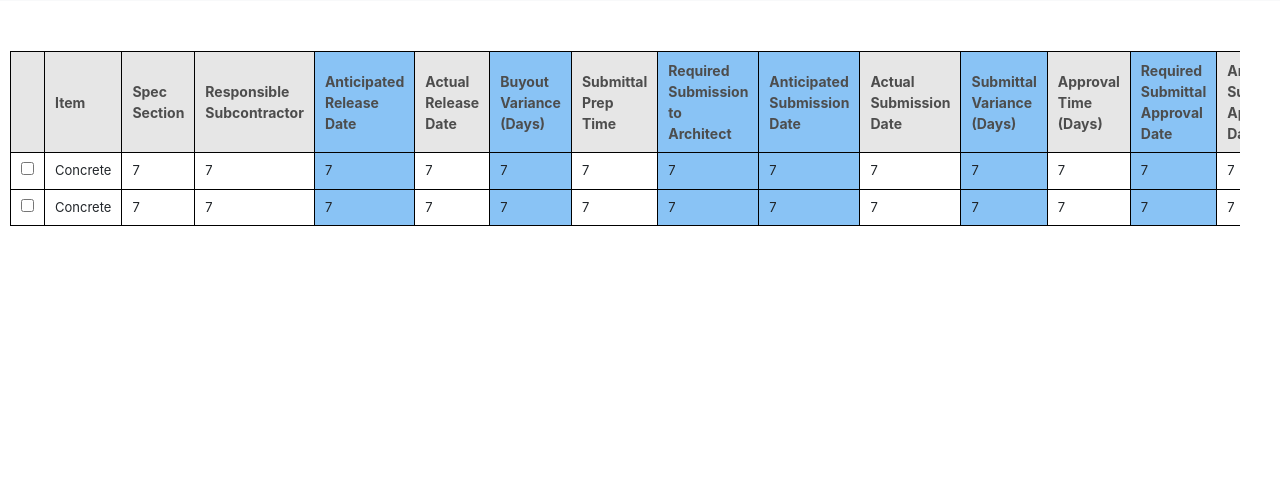
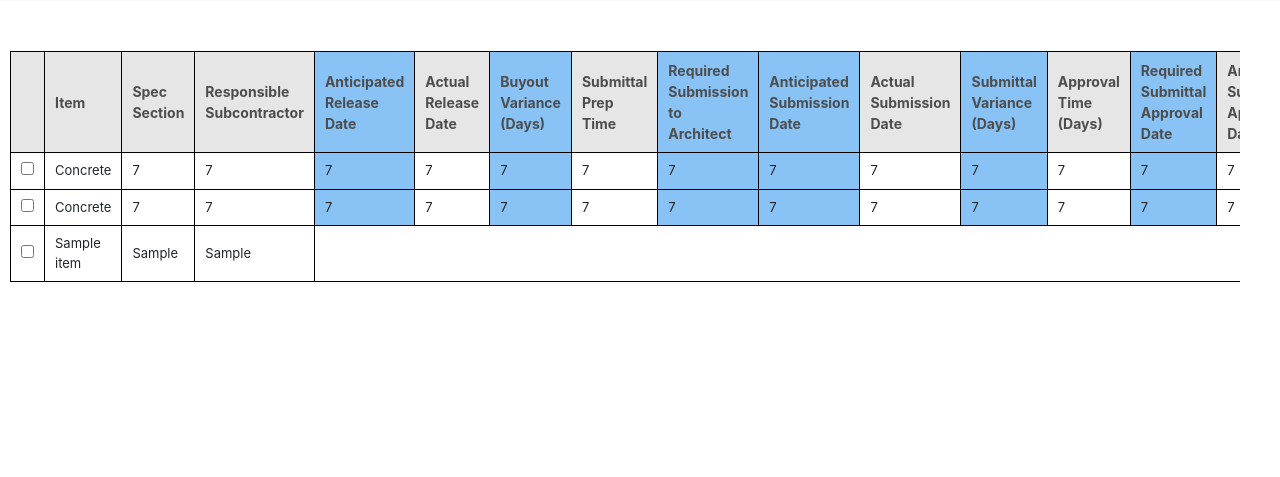
Before and after one commit to akstl1/Construction-Procurement-Log, a Node server app: template views/materials.ejs in a window 1280 px wide. Shown: the part 249-726 px from the top of the page. Run offline with Node 20, Linux system fonts and the light colour scheme; the template is opened without the code that fills it: most values are stand-ins (such as "Sample title", 1, 10 or a date in 2020); some libraries are stand-ins or nearby versions.

Commit message:
passed sql table to ejs partial materials page

```diff
--- a/app.js
+++ b/app.js
@@ -9,28 +9,6 @@ const { reduce } = require("lodash");
 const { resolveInclude } = require("ejs");
 
 const app = express();
-
-// const main = async () => {
-//     const pool = new sql.ConnectionPool({
-//       server: process.env.SERVER,
-//       database: process.env.DATABASE,
-//       options: {
-//         trustedConnection: true
-//       }
-//     });
-
-//     await pool.connect();
-
-//     const request = new sql.Request(pool);
-
-//     const query = `SELECT * from Materials1`;
-
-//     const result = await request.query(query);
-
-//     console.dir(result);
-
-//   };
-//   main();
 
 app.set('view engine', 'ejs');
 
@@ -75,10 +53,9 @@ app.get("/", function(req,res){
           });
      });
  }
- getCord().then(() => console.log(table));
+ getCord().then(() => res.render("materials", {table: table}));
 
-
- res.render("materials");
+//  res.render("materials");
 
 
     // var tbl = "";
--- a/views/materials.ejs
+++ b/views/materials.ejs
@@ -197,6 +197,17 @@
         <td class="calculated-table-field"> <span contenteditable="true">7</span> </td>
         <td> <span contenteditable="true">7</span> </td>
       </tr>
+      <% table.forEach(function(item) { %>
+        <tr>
+          <td><input type="checkbox" name="" value=""></td>
+
+          <td> <span contenteditable="true"><%= item.Item %></span> </td>
+          <td> <span contenteditable="true"><%= item.specSection %></span> </td>
+          <td> <span contenteditable="true"><%= item.responsibleSubcontractor %></span> </td>
+
+        </tr>
+
+      <% }) %>
 
     </table>
   </section>
```
